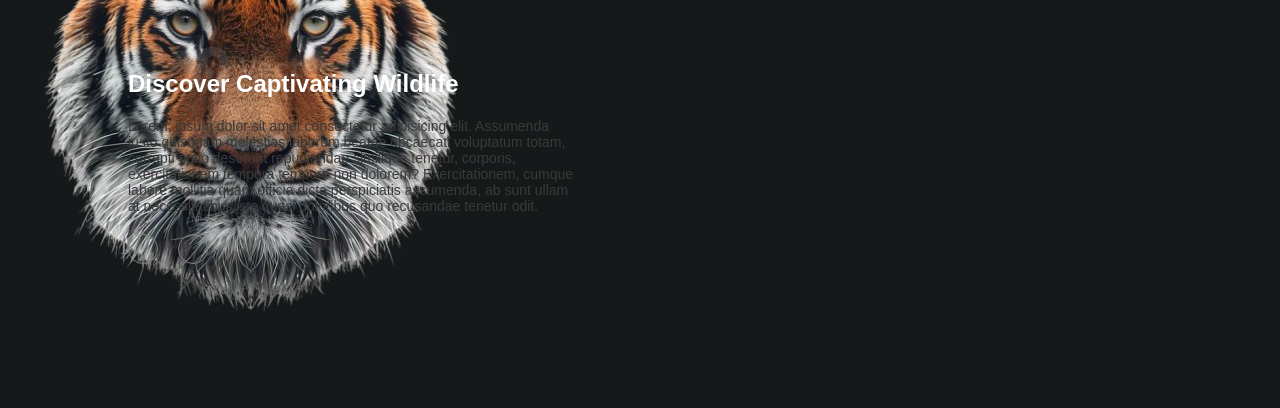
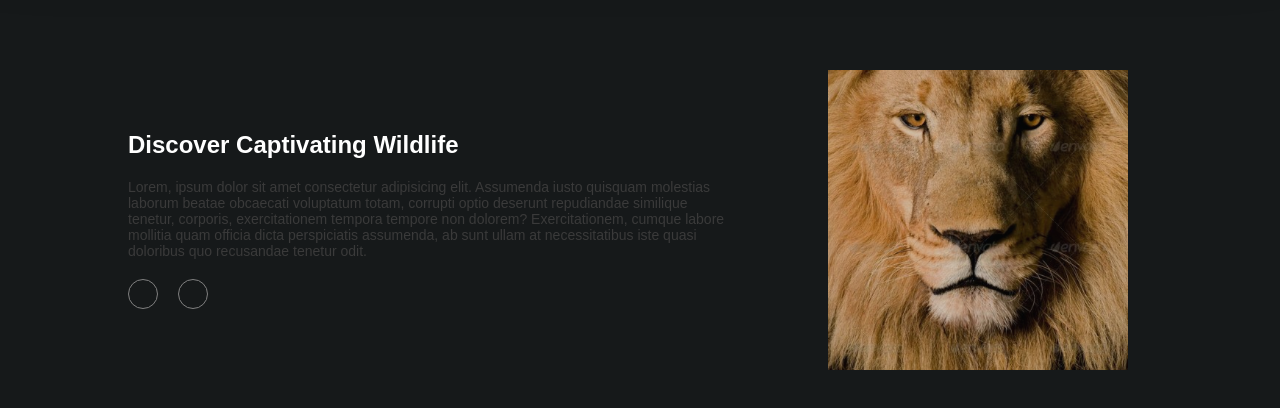
Before and after one commit to AsadKhan-11/Wild-Haven, a React (Vite) app: page / in a window 1280 px wide. Shown: the part 1130-1538 px from the top of the page. Built offline with nearby package versions, Linux system fonts and the light colour scheme.

Commit message:
Creating slider for animals

```diff
--- a/package.json
+++ b/package.json
@@ -13,7 +13,8 @@
     "@gsap/react": "^2.1.1",
     "gsap": "^3.12.5",
     "react": "^18.3.1",
-    "react-dom": "^18.3.1"
+    "react-dom": "^18.3.1",
+    "react-slick": "^0.30.2"
   },
   "devDependencies": {
     "@eslint/js": "^9.9.0",
--- a/src/App.jsx
+++ b/src/App.jsx
@@ -7,7 +7,7 @@
 import Closing from "./Components/Closing/Closing";
 import Footer from "./Components/Footer/Footer";
 import Camp from "./Components/Camp/Camp";
-import Animals from "./Components/Animals/Animals";
+import Animals from "./Components/Animals/Animals.jsx";
 
 function App() {
   const [count, setCount] = useState(0);
--- a/src/Components/Animals/Animals.css
+++ b/src/Components/Animals/Animals.css
@@ -23,18 +23,26 @@
 }
 
 .animals-container {
-  width: 450px;
   position: absolute;
   top: 30%;
   left: 10%;
   color: white;
   display: flex;
+  justify-content: space-between;
+  align-items: center;
+  gap: 100px;
+}
+.animals-info {
+  display: flex;
   flex-direction: column;
+
   gap: 20px;
 }
+
 .animals-txt {
   color: rgb(58, 58, 58);
   font-size: 14px;
+  width: 600px;
 }
 
 .animals-btn {
@@ -58,3 +66,59 @@
   display: flex;
   gap: 20px;
 }
+.animals-img-container {
+  height: 300px;
+  width: 300px;
+  overflow: hidden;
+  display: flex;
+  gap: 20px;
+  transition: transform 0.6s ease-in-out;
+  display: none;
+  transform: translateX(100%);
+}
+
+.animals-img {
+  height: 100%;
+  width: 100%;
+  object-fit: cover;
+  opacity: 0.8;
+}
+
+.slider {
+  position: relative;
+  width: 100%;
+  height: 300px;
+  overflow: hidden;
+  display: flex;
+}
+
+.animals-img-container.active {
+  opacity: 1;
+  transform: translateX(0);
+  display: block;
+}
+.next.active {
+  animation: slide-left 0.6s forwards;
+}
+
+.prev.active {
+  animation: slide-right 0.6s forwards;
+}
+
+@keyframes slide-left {
+  from {
+    transform: translateX(100%);
+  }
+  to {
+    transform: translateX(0);
+  }
+}
+
+@keyframes slide-right {
+  from {
+    transform: translateX(-100%);
+  }
+  to {
+    transform: translateX(0);
+  }
+}
--- a/src/Components/Animals/Animals.jsx
+++ b/src/Components/Animals/Animals.jsx
@@ -1,15 +1,27 @@
-import React from "react";
+import React, { useState } from "react";
 import forest from "./images/forest.png";
-import lion from "./images/lion.png";
-import tiger from "./images/tiger.png";
-import gorilla from "./images/gorilla.png";
-import bear from "./images/bear.png";
+import Names from "./Names.js";
 
 import "./Animals.css";
 function Animals() {
+  const [currentIndex, setCurrentIndex] = useState(0);
+
+  const [direction, setDirection] = useState("");
+  const nextImage = () => {
+    setDirection("next");
+
+    setCurrentIndex((currentIndex) => currentIndex + 1) % Names.length;
+  };
+  const prevImage = () => {
+    setDirection("prev");
+
+    setCurrentIndex((currentIndex) => currentIndex - 1) % Names.length;
+  };
+
   return (
     <div className="animals">
       <div className="animals-container">
+        <div className="animals-info">
           <h2 className="animals-header">Discover Captivating Wildlife</h2>
           <p className="animals-txt">
             Lorem, ipsum dolor sit amet consectetur adipisicing elit. Assumenda
@@ -21,16 +33,30 @@
             odit.
           </p>
           <div className="btn-container">
-          <button className="animals-btn left-btn">
+            <button className="animals-btn left-btn" onClick={prevImage}>
               <ion-icon name="arrow-back-outline"></ion-icon>
             </button>
-          <button className="animals-btn right-btn">
+            <button className="animals-btn right-btn" onClick={nextImage}>
               <ion-icon name="arrow-forward-outline"></ion-icon>
             </button>
           </div>
         </div>
 
-      <img src={tiger} />
+        <div className="slider">
+          {Names.map((name, index) => {
+            return (
+              <div
+                className={`animals-img-container ${
+                  index === currentIndex ? "active" : ""
+                } ${direction}`}
+                key={index}
+              >
+                <img src={name.img} className="animals-img" />
+              </div>
+            );
+          })}
+        </div>
+      </div>
     </div>
   );
 }
--- /dev/null
+++ b/src/Components/Animals/Names.js
@@ -0,0 +1,21 @@
+import lion from "./images/lion.png";
+import tiger from "./images/tiger.png";
+import gorilla from "./images/gorilla.png";
+import bear from "./images/bear.png";
+
+const Names = [
+  {
+    img: lion,
+  },
+  {
+    img: tiger,
+  },
+  {
+    img: gorilla,
+  },
+  {
+    img: bear,
+  },
+];
+
+export default Names;
```
Also changed, not shown: 1 other file (tests, documents, lock files or other folders). Lines whose indentation alone changed are shown as unchanged.
